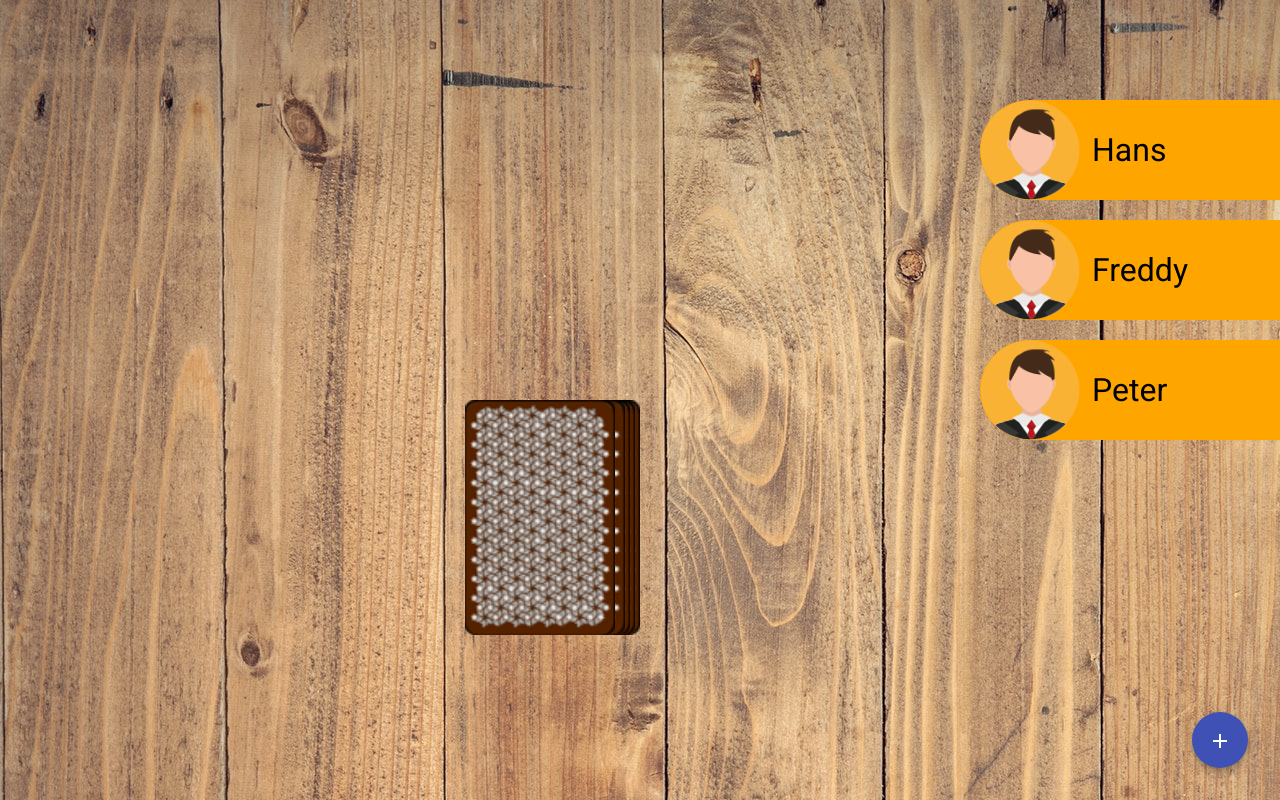
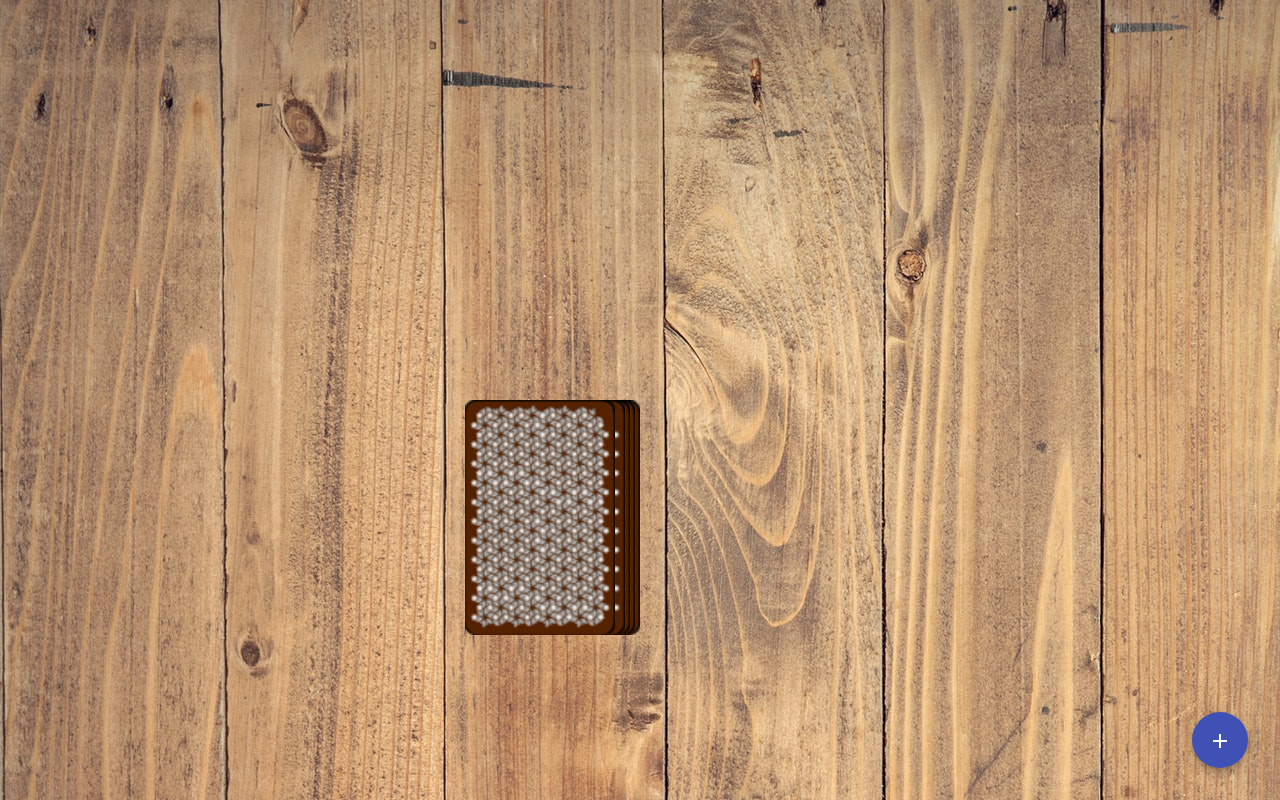
Before and after one commit to jrazny/ringoffire, an Angular app: page /game in a window 1280 px wide. Built offline with nearby package versions, Linux system fonts and the light colour scheme.

Commit message:
add user

```diff
--- a/src/app/app.module.ts
+++ b/src/app/app.module.ts
@@ -11,6 +11,8 @@
 import { MatIconModule } from '@angular/material/icon';
 import { DialogAddPlayerComponent } from './dialog-add-player/dialog-add-player.component';
 import { MatDialogModule } from '@angular/material/dialog';
+import {MatInputModule} from '@angular/material/input';
+import { FormsModule } from '@angular/forms';
 
 @NgModule({
   declarations: [
@@ -23,9 +25,11 @@
   imports: [
     BrowserModule,
     AppRoutingModule,
+    FormsModule,
     MatButtonModule,
     MatIconModule,
     MatDialogModule,
+    MatInputModule,
     BrowserAnimationsModule
   ],
   providers: [],
--- a/src/app/dialog-add-player/dialog-add-player.component.html
+++ b/src/app/dialog-add-player/dialog-add-player.component.html
@@ -8,5 +8,5 @@
 </div>
 <div mat-dialog-actions>
   <button mat-button (click)="onNoClick()">No Thanks</button>
-  <button mat-button [mat-dialog-close]="" cdkFocusInitial>Ok</button>
+  <button mat-button [mat-dialog-close]="name" cdkFocusInitial>Ok</button>
 </div>
--- a/src/app/dialog-add-player/dialog-add-player.component.ts
+++ b/src/app/dialog-add-player/dialog-add-player.component.ts
@@ -8,10 +8,15 @@
 
 export class DialogAddPlayerComponent implements OnInit {
   name: string = '';
+  dialogRef: any;
 
   constructor() { }
 
   ngOnInit(): void {
   }
 
+  onNoClick(): void {
+    this.dialogRef.close();
+  }
+
 }
--- a/src/app/game/game.component.ts
+++ b/src/app/game/game.component.ts
@@ -1,6 +1,6 @@
 import { Component, OnInit } from '@angular/core';
 import { Game } from 'src/models/game';
-import {MatDialog} from '@angular/material/dialog';
+import { MatDialog } from '@angular/material/dialog';
 import { DialogAddPlayerComponent } from '../dialog-add-player/dialog-add-player.component';
 
 @Component({
@@ -12,6 +12,7 @@
   pickCardAnimation = false;
   currentCard: string = '';
   game: Game;
+  dialogRef: any;
 
   constructor(public dialog: MatDialog) { }
 
@@ -41,9 +42,10 @@
   openDialog(): void {
     const dialogRef = this.dialog.open(DialogAddPlayerComponent);
 
-    dialogRef.afterClosed().subscribe(result => {
-      console.log('The dialog was closed');
+    dialogRef.afterClosed().subscribe((name: string) => {
+      this.game.players.push(name);
     });
   }
 
+
 }
--- a/src/app/player/player.component.sass
+++ b/src/app/player/player.component.sass
@@ -9,7 +9,8 @@
         font-size: 32px
         margin-left: 12px
     img
-      width: 100px
-      height: 100px
+      width: 50px
+      height: 50px
       object-fit: cover
       border-radius: 100%
+      margin: 5px
--- a/src/models/game.ts
+++ b/src/models/game.ts
@@ -1,5 +1,5 @@
 export class Game {
-    public players:string[] = ['Hans', 'Freddy', 'Peter'];
+    public players:string[] = [];
     public stack:string[] = [];
     public playedCards:string[] = [];
     public currentPlayer: number = 0;
```
